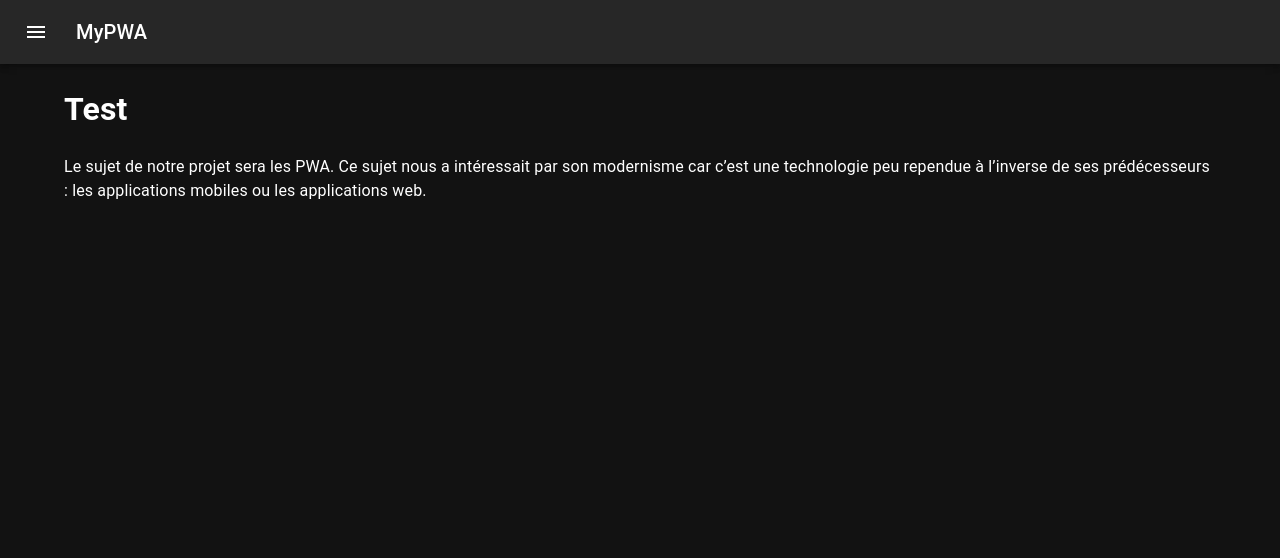
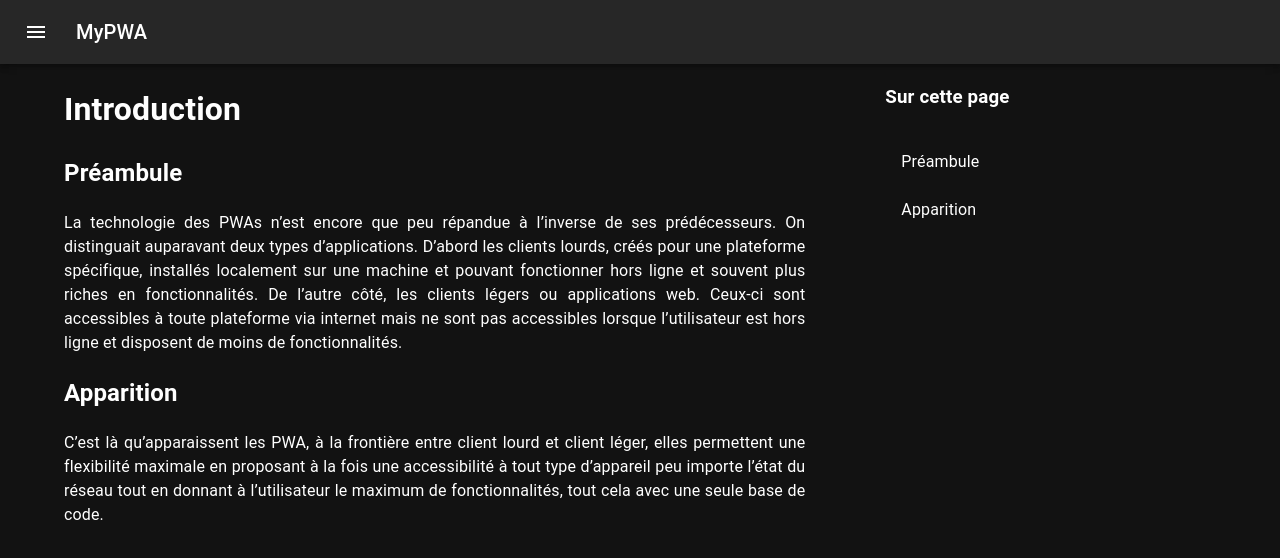
Before and after one commit to LEBOCQTitouan/iti-ensicaen-pwa, a Next.js app: page /introduction in a window 1280 px wide. Shown: the top 558 px of the page. Built offline with nearby package versions, Linux system fonts and the light colour scheme.

Commit message:
Modified introduction.jsx

```diff
--- a/pages/introduction.jsx
+++ b/pages/introduction.jsx
@@ -1,5 +1,8 @@
 import Head from "next/head";
-import {Box, Container, Grid} from "@mui/material";
+import {Box, Container, Grid, List} from "@mui/material";
+import Link from "next/link";
+import ListItemText from "@mui/material/ListItemText";
+import ListItemButton from "@mui/material/ListItemButton";
 
 export default function Introduction() {
     return (
@@ -9,19 +12,62 @@ export default function Introduction() {
                 <meta name="description" content="Introduction page"/>
             </Head>
             <main>
-                <Grid>
+                <Grid container spacing={10} columns={{sm: 8, md: 12}}>
+                    <Grid item xs={8}>
                         <Box>
-                        <h1>Test</h1>
+                            <h1>Introduction</h1>
                         </Box>
                         <Box>
+                            <h2 id="preambule">Préambule</h2>
                             <p>
-                            Le sujet de notre projet sera les PWA. Ce sujet nous a intéressait par son modernisme car
-                            c’est
-                            une technologie peu rependue à l’inverse de ses prédécesseurs : les applications mobiles ou
-                            les
-                            applications web.
+                                La technologie des PWAs n’est encore que peu répandue à l’inverse de ses prédécesseurs.
+                                On
+                                distinguait auparavant deux types d’applications. D’abord les clients lourds, créés pour
+                                une
+                                plateforme spécifique, installés localement sur une machine et pouvant fonctionner hors
+                                ligne et souvent plus riches en fonctionnalités. De l’autre côté, les clients légers ou
+                                applications web. Ceux-ci sont accessibles à toute plateforme via internet mais ne sont
+                                pas
+                                accessibles lorsque l’utilisateur est hors ligne et disposent de moins de
+                                fonctionnalités.
                             </p>
                         </Box>
+                        <Box>
+                            <h2 id="apparition">Apparition</h2>
+                            <p>
+                                C’est là qu’apparaissent les PWA, à la frontière entre client lourd et client léger,
+                                elles permettent une flexibilité maximale en proposant à la fois une accessibilité à
+                                tout type d’appareil peu importe l’état du réseau tout en donnant à l’utilisateur le
+                                maximum de fonctionnalités, tout cela avec une seule base de code.
+                            </p>
+                        </Box>
+                    </Grid>
+                    <Grid item xs={4}>
+                        <Box sx={{
+                            display: {
+                                xs: "none",
+                                md: "block"
+                            },
+                            position: "sticky",
+                            top: "10px",
+                        }}>
+                            <h3>
+                                Sur cette page
+                            </h3>
+                            <List>
+                                <Link href="#preambule">
+                                    <ListItemButton>
+                                        <ListItemText primary="Préambule"/>
+                                    </ListItemButton>
+                                </Link>
+                                <Link href="#apparition">
+                                    <ListItemButton>
+                                        <ListItemText primary="Apparition"/>
+                                    </ListItemButton>
+                                </Link>
+                            </List>
+                        </Box>
+                    </Grid>
                 </Grid>
             </main>
         </Container>
--- a/styles/globals.css
+++ b/styles/globals.css
@@ -4,7 +4,7 @@ body {
     margin: 0;
     font-family: -apple-system, BlinkMacSystemFont, Segoe UI, Roboto, Oxygen,
     Ubuntu, Cantarell, Fira Sans, Droid Sans, Helvetica Neue, sans-serif;
-
+    text-align: justify;
 }
 
 a {
```
Lines whose indentation alone changed are shown as unchanged.
